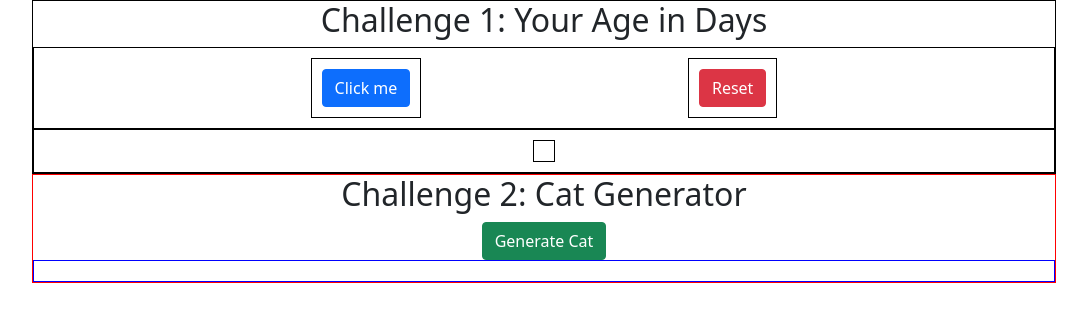
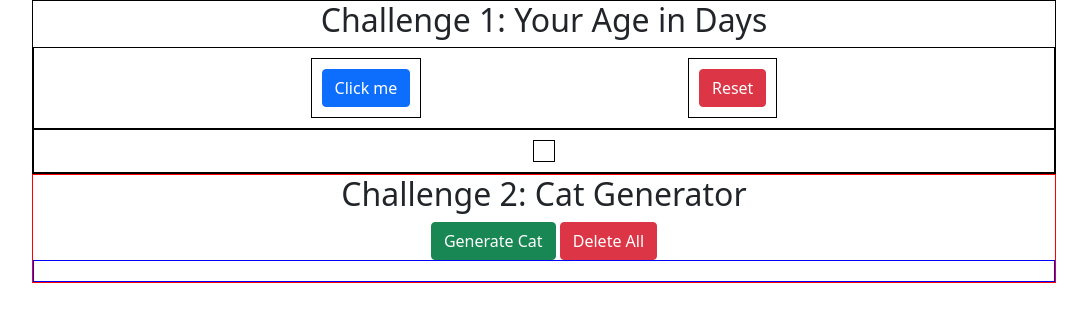
Before and after one commit to amyjprogrammer/plain_javascript, a plain HTML site: page index.html in a window 1280 px wide. Shown: the whole page, without its empty margins (96-1183 px from the left). Drawn offline with nearby package versions, Linux system fonts and the light colour scheme.

Commit message:
Option to Delete the Cats

```diff
--- a/index.html
+++ b/index.html
@@ -31,8 +31,9 @@
     <div class="container-2">
         <h2>Challenge 2: Cat Generator</h2>
         <button class="btn btn-success" onclick="randoCat()" id="cat-generator">Generate Cat</button>
+        <button class="btn btn-danger" onclick="deleteAllCats()">Delete All</button>
+
         <div class="flex-box-container-2" id="flex-cat-gen">
-
         </div>
     </div>
 
--- a/static/js/script.js
+++ b/static/js/script.js
@@ -35,5 +35,15 @@ function randoCat(){
 
     //link to create the random cats
     catImage.src="http://thecatapi.com/api/images/get?format=src&type=gif&size=small";
+    catImage.setAttribute('class', 'classCatImages');
     catDiv.appendChild(catImage);
 }
+
+//option to delete all cats
+function deleteAllCats(){
+    let catElements = document.getElementsByClassName('classCatImages');
+    while(catElements.length > 0){
+        catElements[0].parentNode.removeChild(catElements[0]);
+        location.reload();
+    }
+}
```
